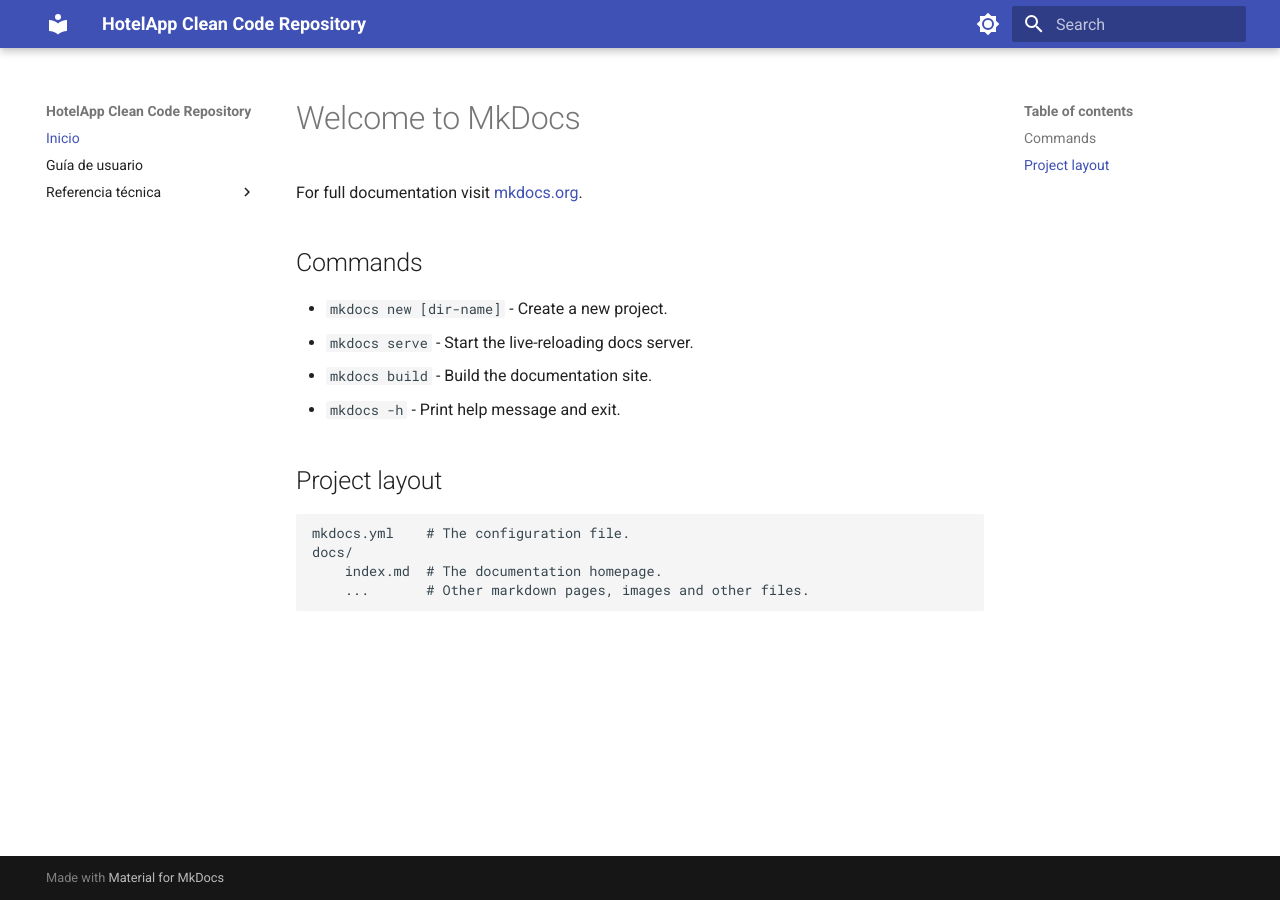
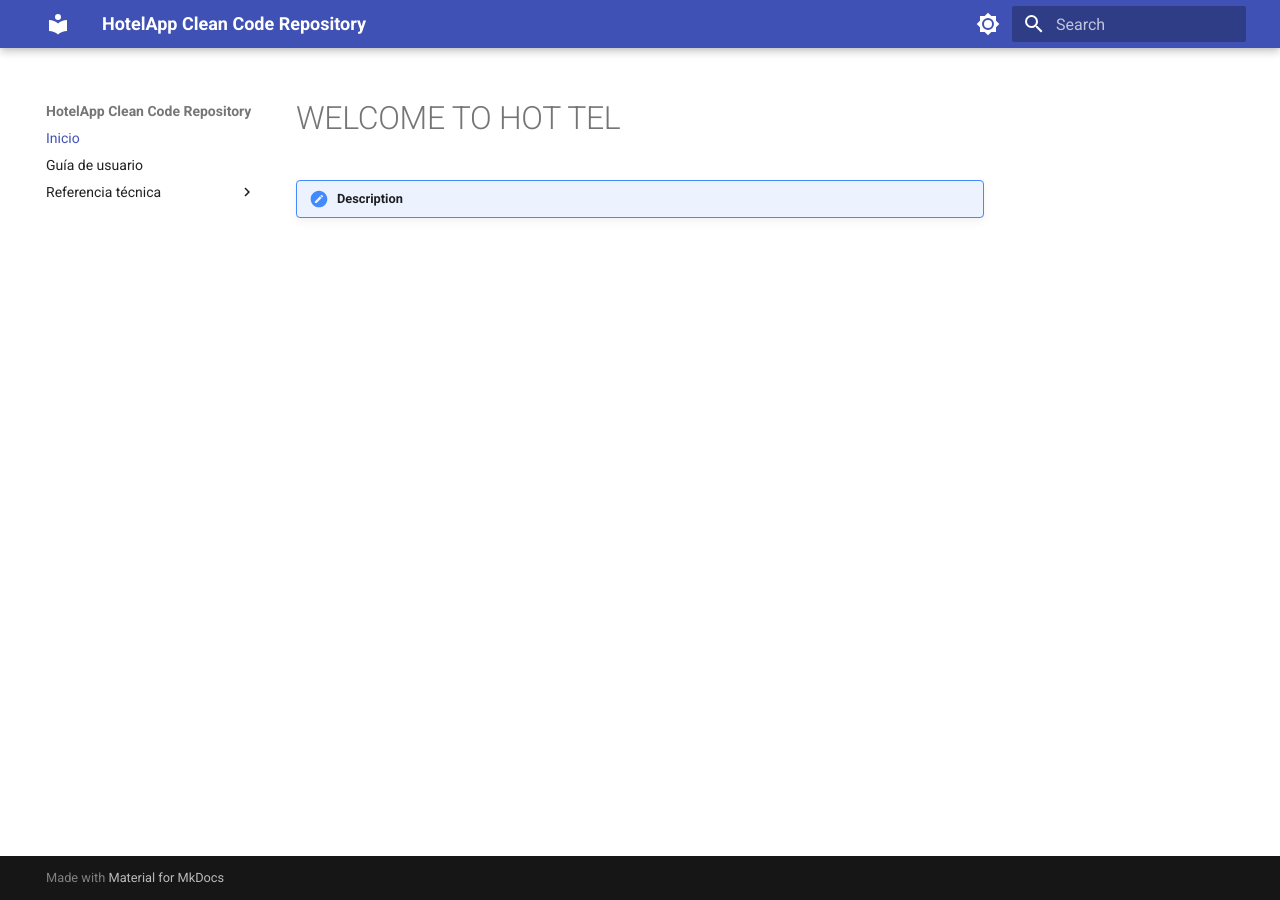
Before and after one commit to Minewarts/HotelAppCleanCodeRepository, an MkDocs documentation site: the page built from docs/index.md, in a window 1280 px wide. Built offline with MkDocs 1.6.1 and Material for MkDocs 9.7.7, drawn with Linux system fonts in a browser that asks for light colours.

Commit message:
cambios index.md

```diff
--- a/docs/index.md
+++ b/docs/index.md
@@ -1,17 +1,4 @@
-# Welcome to MkDocs
+# WELCOME TO HOT TEL
 
-For full documentation visit [mkdocs.org](https://www.mkdocs.org).
 
-## Commands
-
-* `mkdocs new [dir-name]` - Create a new project.
-* `mkdocs serve` - Start the live-reloading docs server.
-* `mkdocs build` - Build the documentation site.
-* `mkdocs -h` - Print help message and exit.
-
-## Project layout
-
-    mkdocs.yml    # The configuration file.
-    docs/
-        index.md  # The documentation homepage.
-        ...       # Other markdown pages, images and other files.
+!!! description
```
Also changed, not shown: 1 other file.
